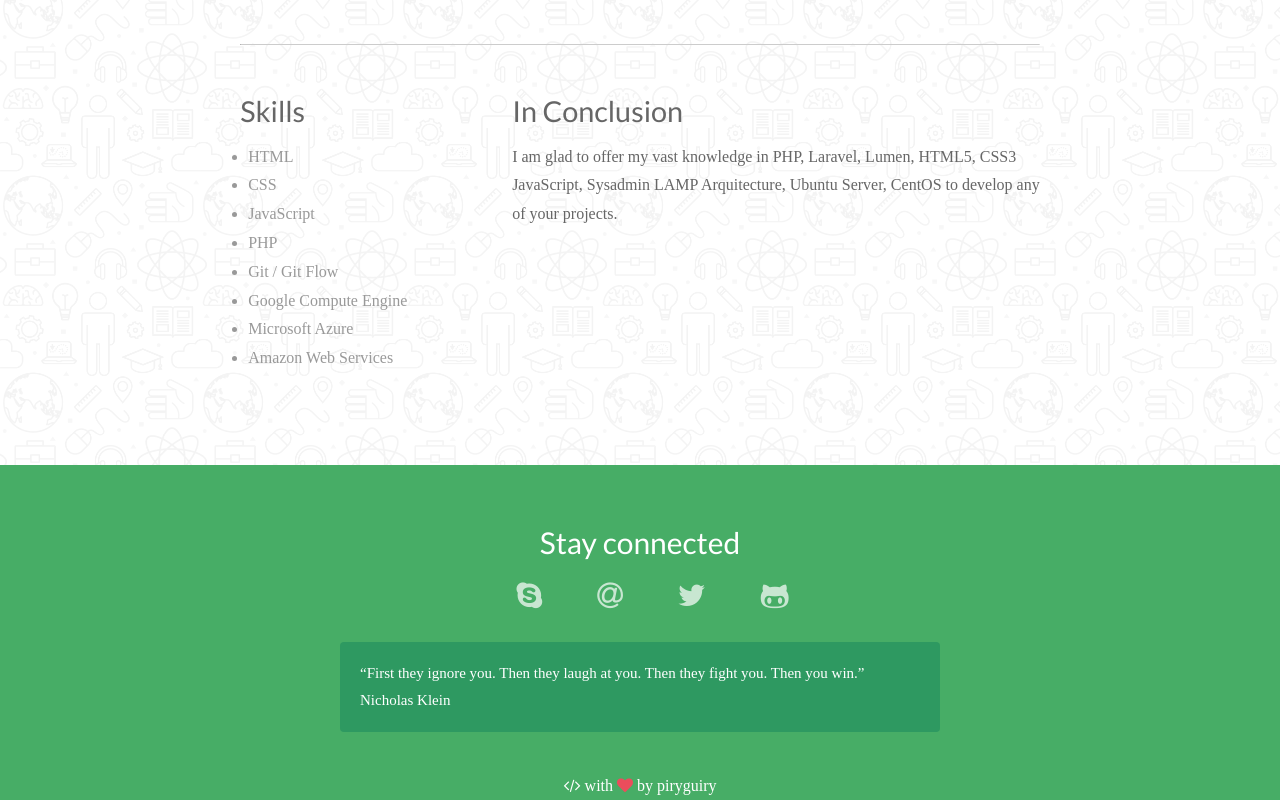
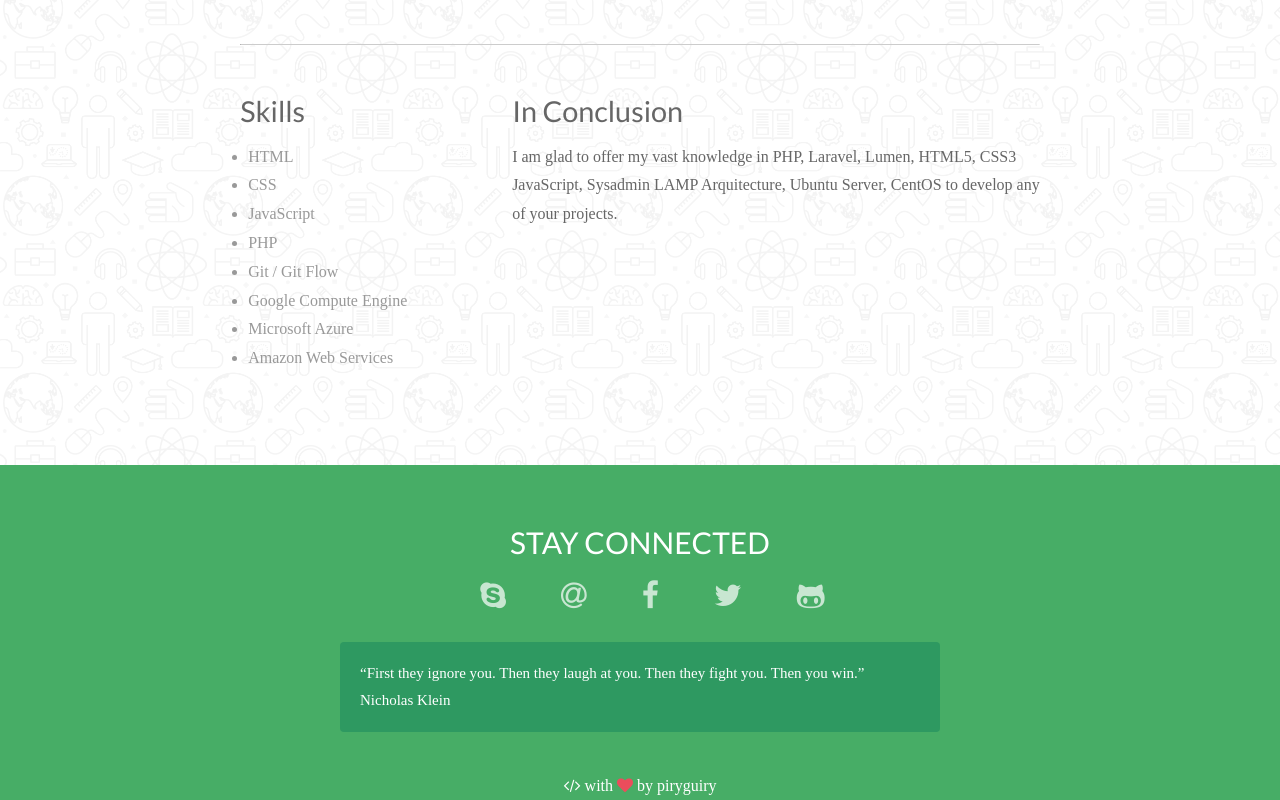
Before and after one commit to afariasfermin/afariasfermin.github.io, a website: page index.html in a window 1280 px wide. Shown: the part 945-1745 px from the top of the page. Drawn offline with Linux system fonts and the light colour scheme; a web font is replaced by a local one.

Commit message:
modified:   css/styles.css 	modified:   index.html

```diff
--- a/css/styles.css
+++ b/css/styles.css
@@ -145,6 +145,10 @@ footer .content-wrapper {
     position: relative;
 }
 
+footer .content-wrapper h1 {
+    text-transform: uppercase;
+}
+
 footer .social-links {
     display: flex;
     justify-content: center;
--- a/index.html
+++ b/index.html
@@ -80,6 +80,12 @@
                 </li>
 
                 <li>
+                    <a title="Twitter" target="_blank" class="facebook" href="https://facebook.com/piryguiry">
+                        <i class="fa fa-facebook" aria-hidden="true"></i>
+                    </a>
+                </li>
+
+                <li>
                     <a title="Twitter" target="_blank" class="twitter" href="https://twitter.com/piryguiry">
                         <i class="fa fa-twitter" aria-hidden="true"></i>
                     </a>
```
